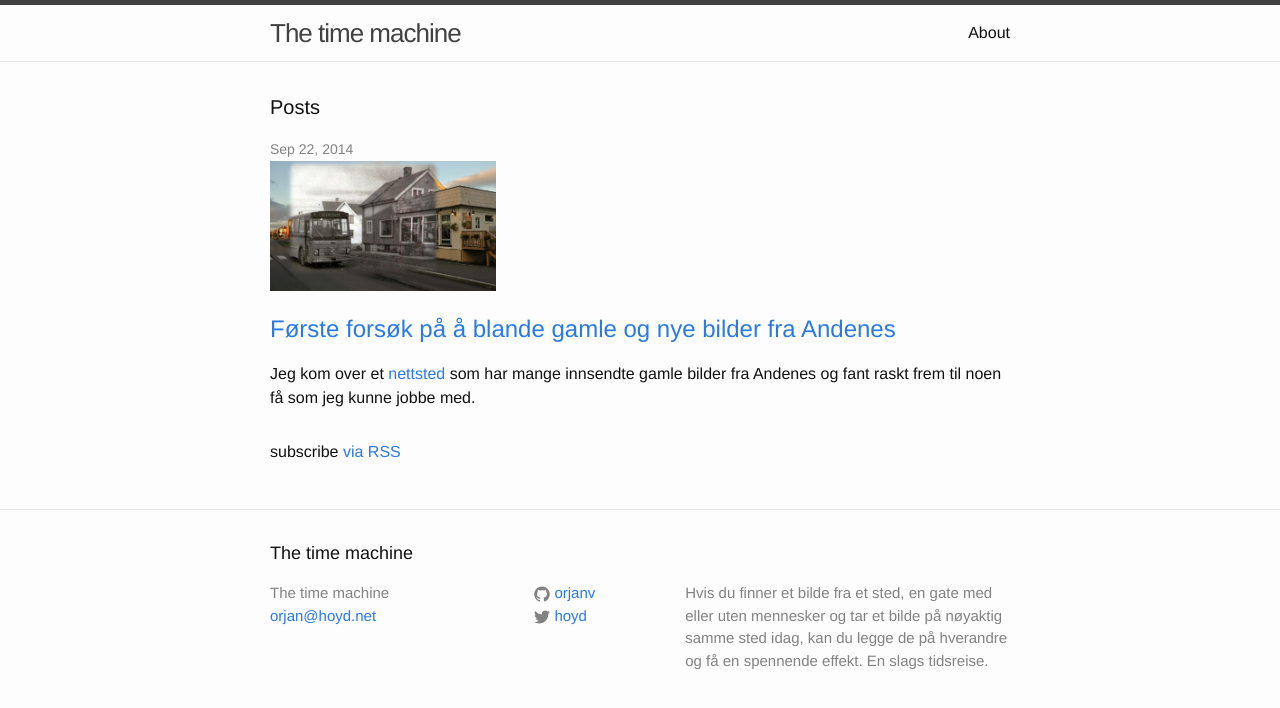
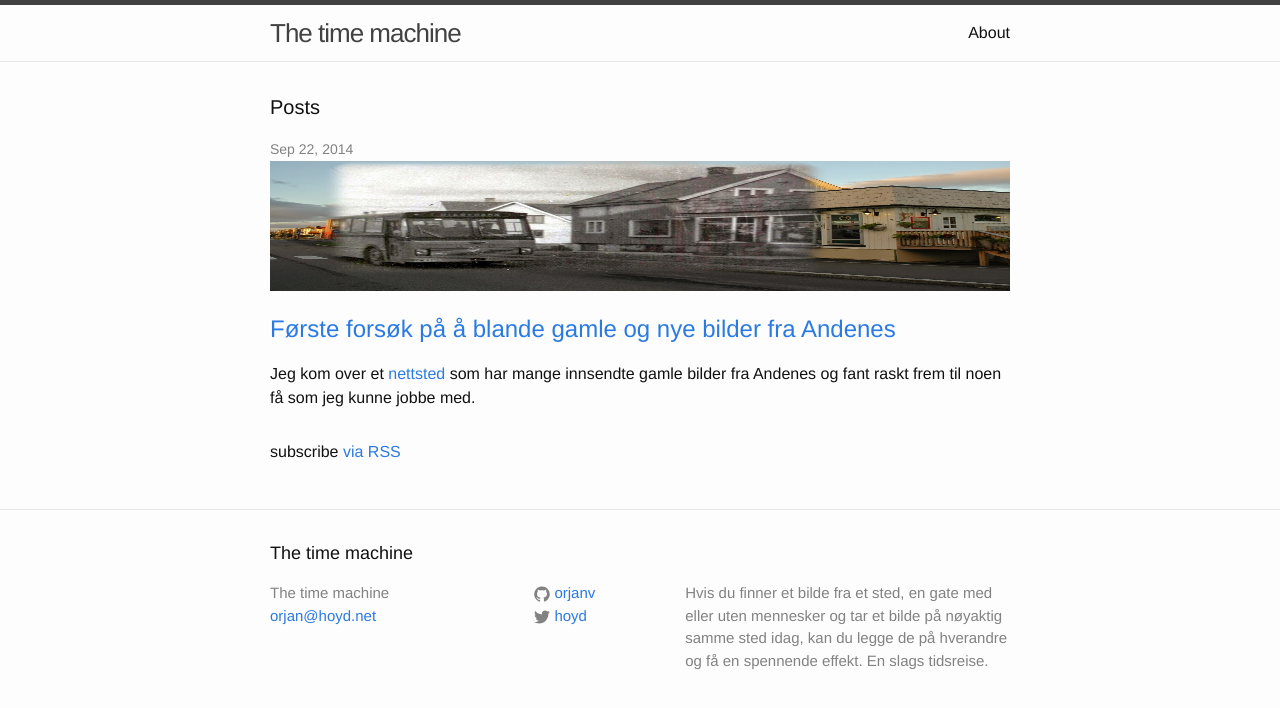
Before and after one commit to orjanv/orjanv.github.io, a Jekyll site: the page built from index.html, in a window 1280 px wide. Shown: the top 708 px of the page. Built offline with Jekyll 4.4.1, drawn with Linux system fonts in a browser that asks for light colours.

Commit message:
updated front

```diff
--- a/index.html
+++ b/index.html
@@ -11,8 +11,8 @@ layout: default
       <li>
         <span class="post-meta">{{ post.date | date: "%b %-d, %Y" }}</span>
 
-	<div style="height: 150px; overflow: hidden; position: relative;">
-	  <img src="{{ post.thumbnail }}" style="position: absolute; top:-20px; height: 150px;"/>
+	<div style="height: 150px; width: 100%; overflow: hidden; position: relative;">
+	  <img src="{{ post.thumbnail }}" style="position: absolute; top:-20px; height: 150px; width: 100%;"/>
 	</div>
 	<h2>
           <a class="post-link" href="{{ post.url | prepend: site.baseurl }}">{{ post.title }}</a>
```
